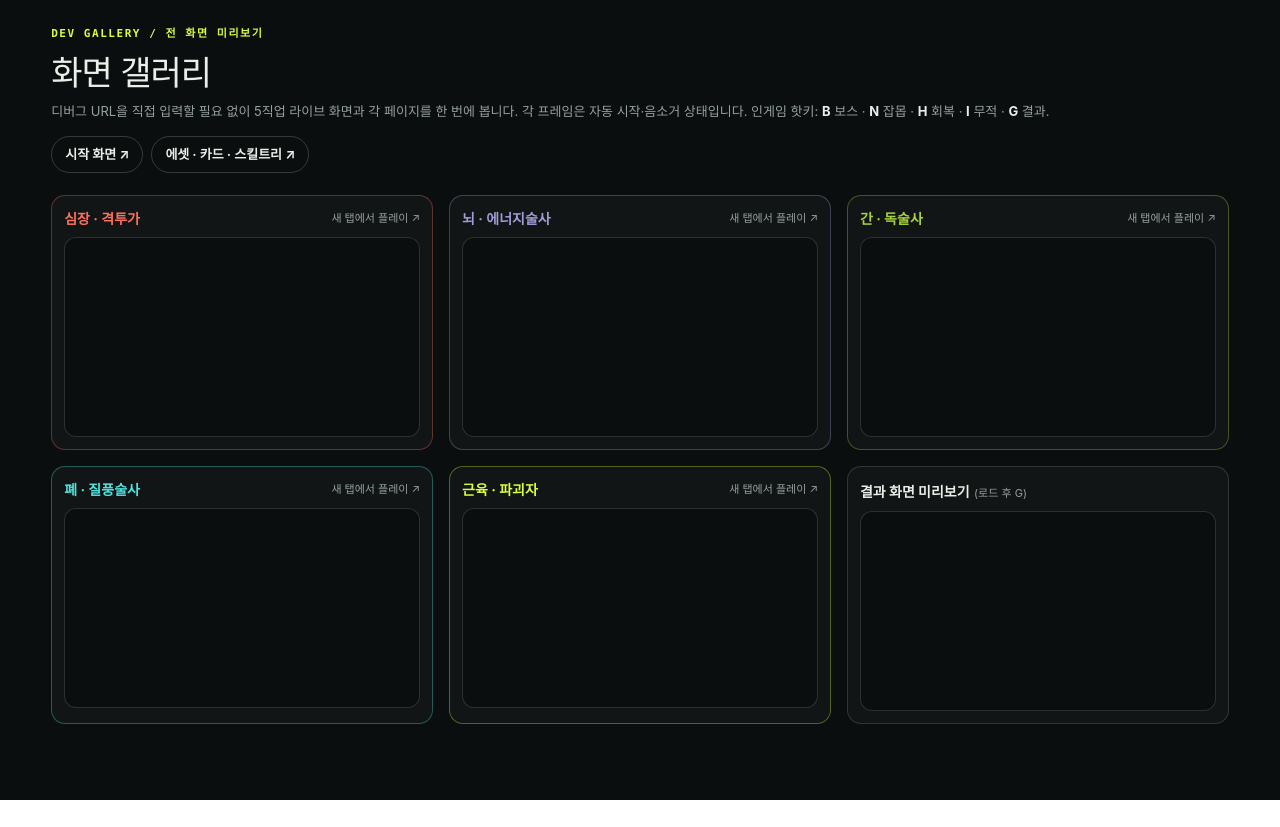
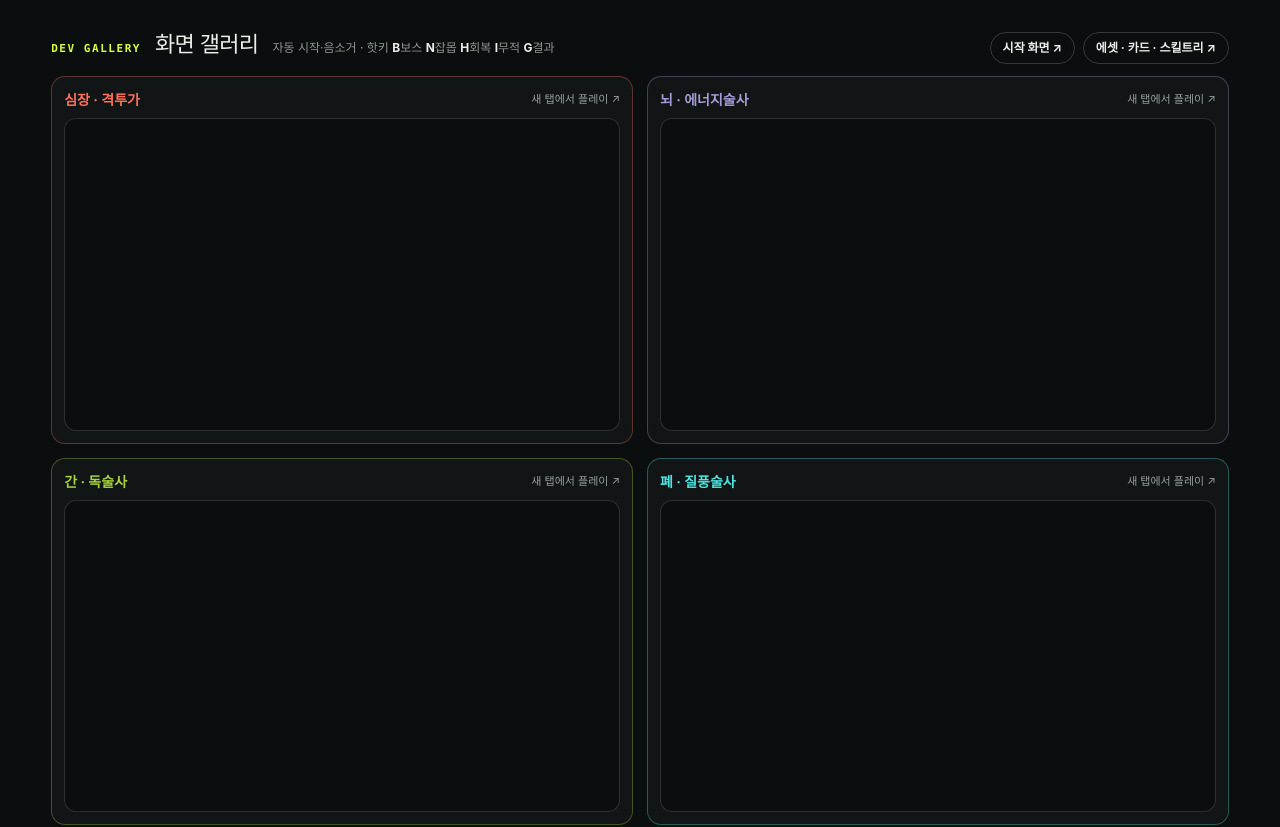
Before and after one commit to project-organ0/project-organ, a Next.js app: page /dev in a window 1280 px wide. Shown: the top 827 px of the page. Before the commit the page ends 800 px from the top, so only its background shows below. Built offline with nearby package versions, Linux system fonts and the light colour scheme; a web font is replaced by a local one.

Commit message:
dev: /dev 갤러리 2열 대형 배치 + 헤더 컴팩트로 스크롤 최소화
Co-Authored-By: Claude Opus 4.8 <noreply@anthropic.com>

```diff
--- a/app/dev/page.tsx
+++ b/app/dev/page.tsx
@@ -19,21 +19,20 @@ export default function DevGallery() {
   );
   return (
     <main style={{ minHeight: "100vh", background: "#0a0e0e", color: "#e9efe9", padding: "28px clamp(20px,4vw,56px)", fontFamily: "var(--font-sans)" }}>
-      <header style={{ marginBottom: 22 }}>
-        <div style={{ color: "#d8ff3e", font: "800 11px/1 var(--font-mono)", letterSpacing: ".14em" }}>DEV GALLERY / 전 화면 미리보기</div>
-        <h1 style={{ margin: "8px 0 4px", fontSize: 34, letterSpacing: "-.03em" }}>화면 갤러리</h1>
-        <p style={{ margin: 0, color: "#95a19c", fontSize: 13 }}>
-          디버그 URL을 직접 입력할 필요 없이 5직업 라이브 화면과 각 페이지를 한 번에 봅니다. 각 프레임은 자동 시작·음소거 상태입니다.
-          인게임 핫키: <b style={{ color: "#e9efe9" }}>B</b> 보스 · <b style={{ color: "#e9efe9" }}>N</b> 잡몹 · <b style={{ color: "#e9efe9" }}>H</b> 회복 · <b style={{ color: "#e9efe9" }}>I</b> 무적 · <b style={{ color: "#e9efe9" }}>G</b> 결과.
+      <header style={{ display: "flex", alignItems: "baseline", gap: 14, flexWrap: "wrap", marginBottom: 12 }}>
+        <div style={{ color: "#d8ff3e", font: "800 11px/1 var(--font-mono)", letterSpacing: ".14em" }}>DEV GALLERY</div>
+        <h1 style={{ margin: 0, fontSize: 22, letterSpacing: "-.03em" }}>화면 갤러리</h1>
+        <p style={{ margin: 0, color: "#8b968f", fontSize: 12 }}>
+          자동 시작·음소거 · 핫키 <b style={{ color: "#e9efe9" }}>B</b>보스 <b style={{ color: "#e9efe9" }}>N</b>잡몹 <b style={{ color: "#e9efe9" }}>H</b>회복 <b style={{ color: "#e9efe9" }}>I</b>무적 <b style={{ color: "#e9efe9" }}>G</b>결과
         </p>
-        <nav style={{ display: "flex", gap: 8, marginTop: 14, flexWrap: "wrap" }}>
+        <nav style={{ display: "flex", gap: 8, marginLeft: "auto" }}>
           {MENUS.map((m) => (
-            <a key={m.href} href={m.href} target="_blank" rel="noreferrer" style={{ padding: "8px 13px", border: "1px solid rgba(255,255,255,.18)", borderRadius: 999, color: "#e9efe9", textDecoration: "none", fontSize: 13, fontWeight: 700 }}>{m.label} ↗</a>
+            <a key={m.href} href={m.href} target="_blank" rel="noreferrer" style={{ padding: "6px 12px", border: "1px solid rgba(255,255,255,.18)", borderRadius: 999, color: "#e9efe9", textDecoration: "none", fontSize: 12, fontWeight: 700 }}>{m.label} ↗</a>
           ))}
         </nav>
       </header>
 
-      <section style={{ display: "grid", gridTemplateColumns: "repeat(auto-fit,minmax(360px,1fr))", gap: 16 }}>
+      <section style={{ display: "grid", gridTemplateColumns: "repeat(2,1fr)", gap: 14 }}>
         {CLASSES.map((c) => (
           <article key={c.key} style={{ border: `1px solid ${c.color}55`, borderRadius: 14, padding: 12, background: "rgba(255,255,255,.03)" }}>
             <div style={{ display: "flex", justifyContent: "space-between", alignItems: "center", marginBottom: 8 }}>
```
